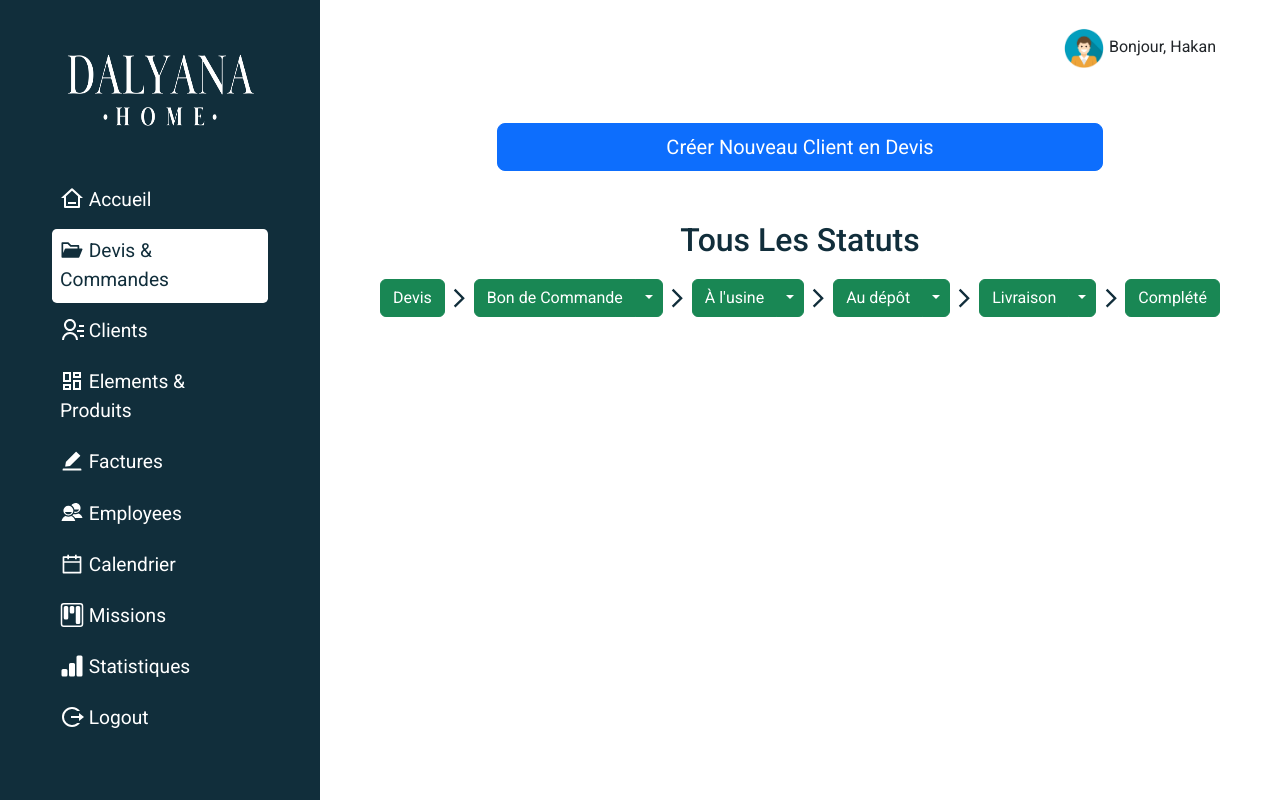
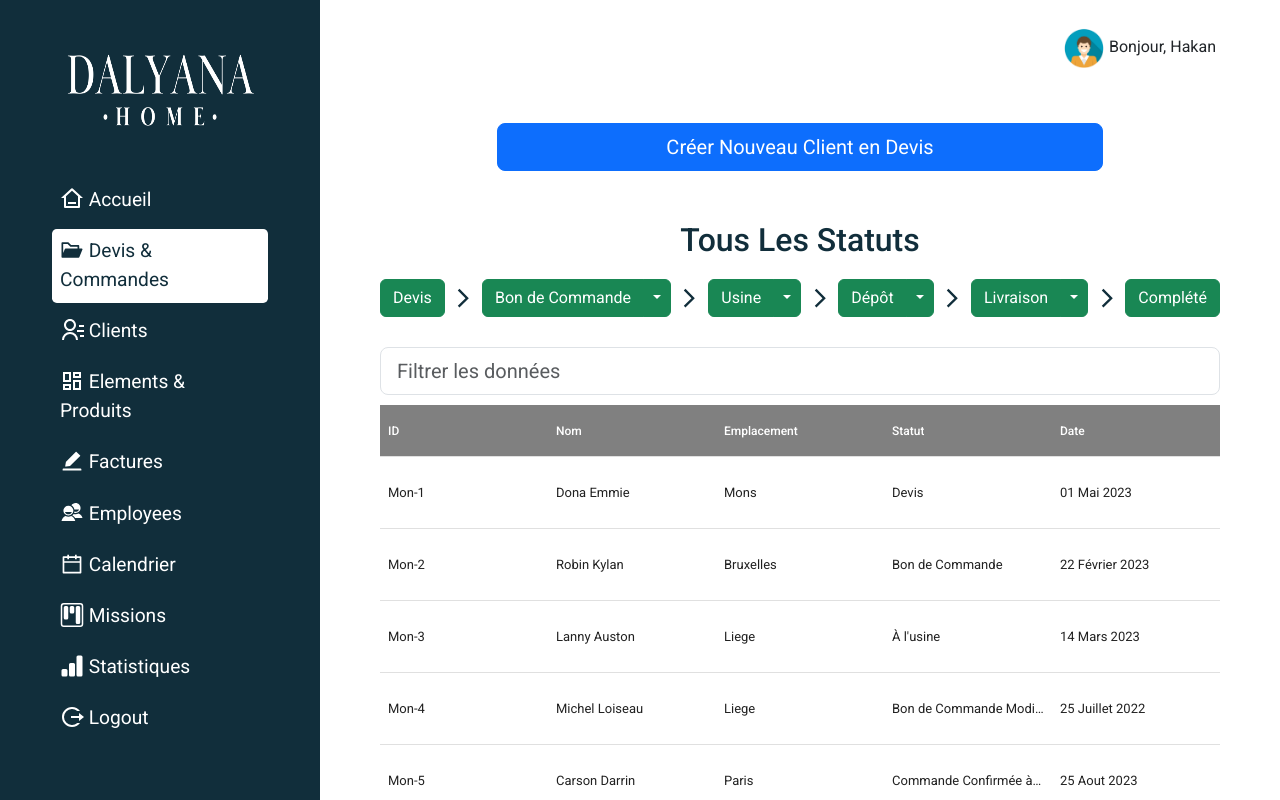
Before and after one commit to hakanyilmaz-be/dalyana-admin, a React (Create React App) app: page /devis-commandes in a window 1280 px wide. Shown: the top 800 px of the page. Built offline with nearby package versions, Linux system fonts and the light colour scheme; some icons are missing.

Commit message:
v24september

```diff
--- a/package.json
+++ b/package.json
@@ -11,6 +11,7 @@
     "moment": "^2.29.4",
     "react": "^18.2.0",
     "react-bootstrap": "^2.8.0",
+    "react-data-table-component": "^7.5.4",
     "react-dom": "^18.2.0",
     "react-icons": "^4.11.0",
     "react-router-dom": "^6.16.0",
--- a/src/components/devis-commande-table/devis-commande-table.css
+++ b/src/components/devis-commande-table/devis-commande-table.css
@@ -0,0 +1,8 @@
+.data-filter{
+    margin-bottom: 10px;
+}
+
+.filtered-message{
+   margin-top: 3rem;
+    text-align: center;
+}
--- a/src/components/devis-commande-table/devis-commande-table.js
+++ b/src/components/devis-commande-table/devis-commande-table.js
@@ -1,9 +1,99 @@
-import React from 'react'
+import React, { useState } from "react";
+import data from "./devis-commande.json";
+import { useNavigate } from "react-router-dom";
+import DataTable from "react-data-table-component";
+import { Form } from "react-bootstrap";
+import "./devis-commande-table.css"
 
 const DevisCommandeTable = () => {
+  const navigate = useNavigate();
+  const [records, setRecords] = useState(data)
+
+  const columns = [
+    {
+      name: "ID",
+      selector: (row) => row.id,
+    },
+    {
+      name: "Nom",
+      selector: (row) => row.name,
+    },
+    {
+      name: "Emplacement",
+      selector: (row) => row.location,
+    },
+    {
+      name: "Statut",
+      selector: (row) => row.status,
+      sortable: true,
+    },
+    {
+      name: "Date",
+      selector: (row) => row.firstDate,
+    },
+  ];
+
+  const customStyles = {
+    rows: {
+      style: {
+        minHeight: "72px", // override the row height
+      },
+    },
+    headCells: {
+      style: {
+        paddingLeft: "8px", // override the cell padding for head cells
+        paddingRight: "8px",
+        backgroundColor: "gray",
+        color: "white",
+      },
+    },
+    cells: {
+      style: {
+        paddingLeft: "8px", // override the cell padding for data cells
+        paddingRight: "8px",
+      },
+    },
+  };
+
+  const handleEdit = (row) => {
+    navigate(`/clients/${row.id}`);
+  };
+
+  const handleFilter = (e) => {
+      const filteredData = data.filter(row=>{
+        return (
+        row.id.toLocaleLowerCase().includes(e.target.value.toLocaleLowerCase()) ||
+        row.name.toLocaleLowerCase().includes(e.target.value.toLocaleLowerCase()) ||
+        row.location.toLocaleLowerCase().includes(e.target.value.toLocaleLowerCase()) ||
+        row.status.toLocaleLowerCase().includes(e.target.value.toLocaleLowerCase()) ||
+        row.firstDate.toLocaleLowerCase().includes(e.target.value.toLocaleLowerCase()) )
+
+      })
+      setRecords(filteredData);
+   }
+
   return (
-    <div>DevisCommandeTable</div>
-  )
-}
+    <div className="data-wrapper">
+      <div className="data-filter">
+        <Form.Control size="lg" type="text" placeholder="Filtrer les données" onChange={handleFilter}/>
+      </div>
+      {records.length > 0 ?
+        <DataTable
+        columns={columns}
+        data={records}
+        pagination
+        fixedHeader
+        customStyles={customStyles}
+        //  progressPending={loadingUsers}
+        onRowClicked={handleEdit}
+      /> :
+      <p className="filtered-message">Il n'y a aucun enregistrement à afficher</p>
+      }
 
-export default DevisCommandeTable
+
+
+    </div>
+  );
+};
+
+export default DevisCommandeTable;
--- a/src/components/status/status.css
+++ b/src/components/status/status.css
@@ -1,5 +1,6 @@
 .status-wrapper{
     margin-top: 50px;
+    margin-bottom: 30px;
 }
 
 .status-title{
--- a/src/components/status/status.js
+++ b/src/components/status/status.js
@@ -34,7 +34,7 @@ const Status = () => {
           <MdOutlineArrowForwardIos />
 
           <Dropdown as={ButtonGroup}>
-            <Button variant="success">À l'usine</Button>
+            <Button variant="success">Usine</Button>
 
             <Dropdown.Toggle
               split
@@ -56,7 +56,7 @@ const Status = () => {
           <MdOutlineArrowForwardIos />
 
           <Dropdown as={ButtonGroup}>
-            <Button variant="success">Au dépôt</Button>
+            <Button variant="success">Dépôt</Button>
 
             <Dropdown.Toggle
               split
--- /dev/null
+++ b/src/pages/ClientsEditPage.js
@@ -0,0 +1,9 @@
+import React from 'react'
+
+const ClientsEditPage = () => {
+  return (
+    <div>ClientsEditPage</div>
+  )
+}
+
+export default ClientsEditPage
--- /dev/null
+++ b/src/pages/CreateClient.js
@@ -0,0 +1,9 @@
+import React from 'react'
+
+const CreateClient = () => {
+  return (
+    <div>CreateClient</div>
+  )
+}
+
+export default CreateClient
--- a/src/pages/DevisCommandes.js
+++ b/src/pages/DevisCommandes.js
@@ -2,6 +2,7 @@ import React from 'react'
 import { Container } from 'react-bootstrap'
 import CreateNewCustomerCommand from '../components/new-customer-command/create-new-customer-command'
 import Status from '../components/status/status'
+import DevisCommandeTable from '../components/devis-commande-table/devis-commande-table'
 
 
 const DevisCommandes = () => {
@@ -10,6 +11,7 @@ const DevisCommandes = () => {
     <Container>
       <CreateNewCustomerCommand/>
       <Status/>
+      <DevisCommandeTable/>
     </Container>
 
 
--- a/src/router/custom-routes.js
+++ b/src/router/custom-routes.js
@@ -33,6 +33,8 @@ import Employees from "../pages/Employees";
 import Calendrier from "../pages/Calendrier";
 import Missions from "../pages/Missions";
 import Statistiques from "../pages/Statistiques";
+import ClientsEditPage from "../pages/ClientsEditPage";
+import CreateClient from "../pages/CreateClient";
 
 const CustomRoutes = () => {
   return (
@@ -66,7 +68,11 @@ const CustomRoutes = () => {
 
           <Route index element={<AdminTemplate><AdminDashboardPage /></AdminTemplate>} />
           <Route path="devis-commandes" element={<AdminTemplate><DevisCommandes /></AdminTemplate>} />
-          <Route path="clients" element={<AdminTemplate><Clients /></AdminTemplate>} />
+            <Route path="clients">
+              <Route index element={<AdminTemplate><Clients /></AdminTemplate>}/>
+              <Route path=":clientId" element={<AdminTemplate><ClientsEditPage/></AdminTemplate>}/>
+              <Route path="new" element={<AdminTemplate><CreateClient/></AdminTemplate>}/>
+            </Route>
           <Route path="elements-produits" element={<AdminTemplate><ElementsProduits /></AdminTemplate>} />
           <Route path="factures" element={<AdminTemplate><Factures /></AdminTemplate>} />
           <Route path="employees" element={<AdminTemplate><Employees /></AdminTemplate>} />
```
Also changed, not shown: 1 other file (tests, documents, lock files or other folders).
